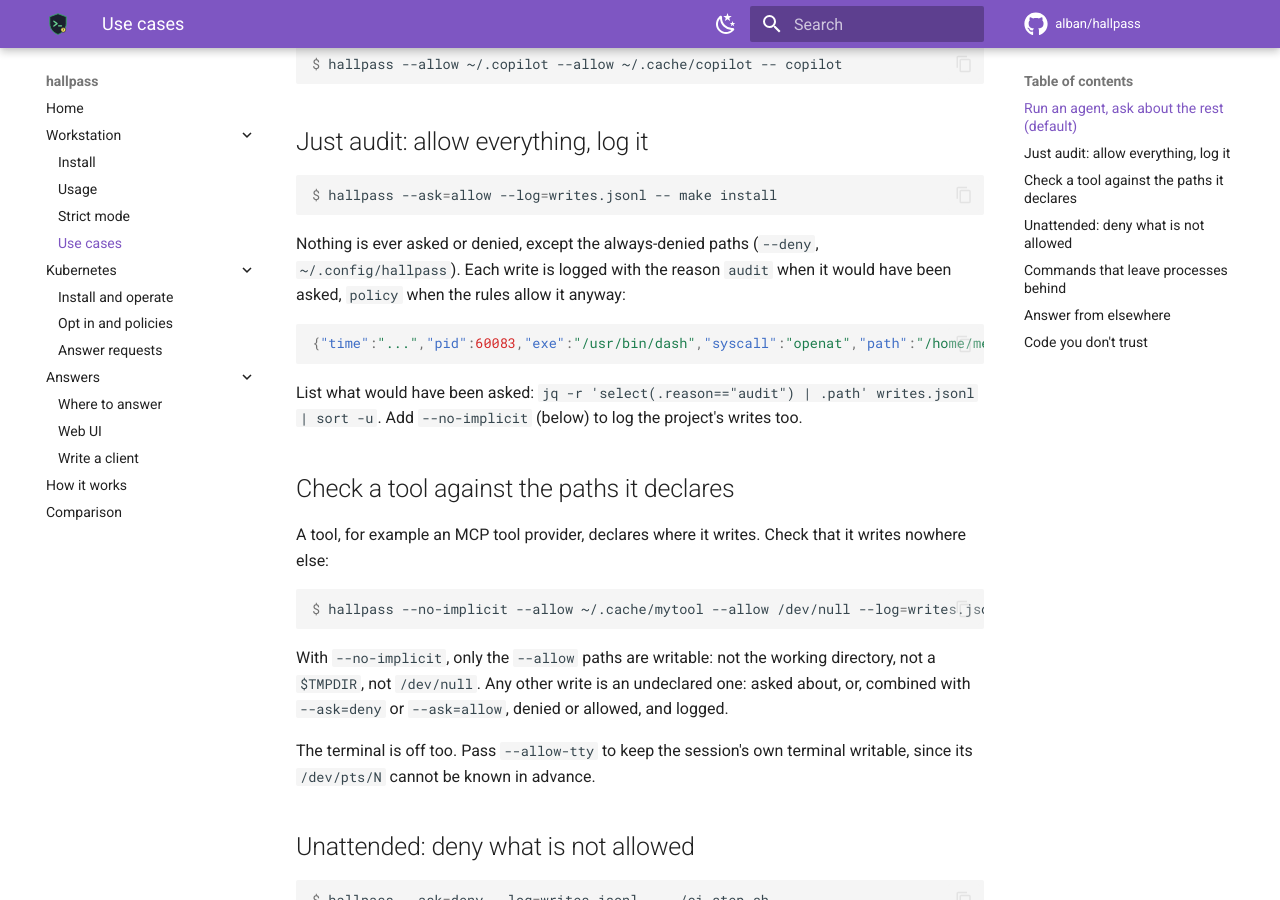
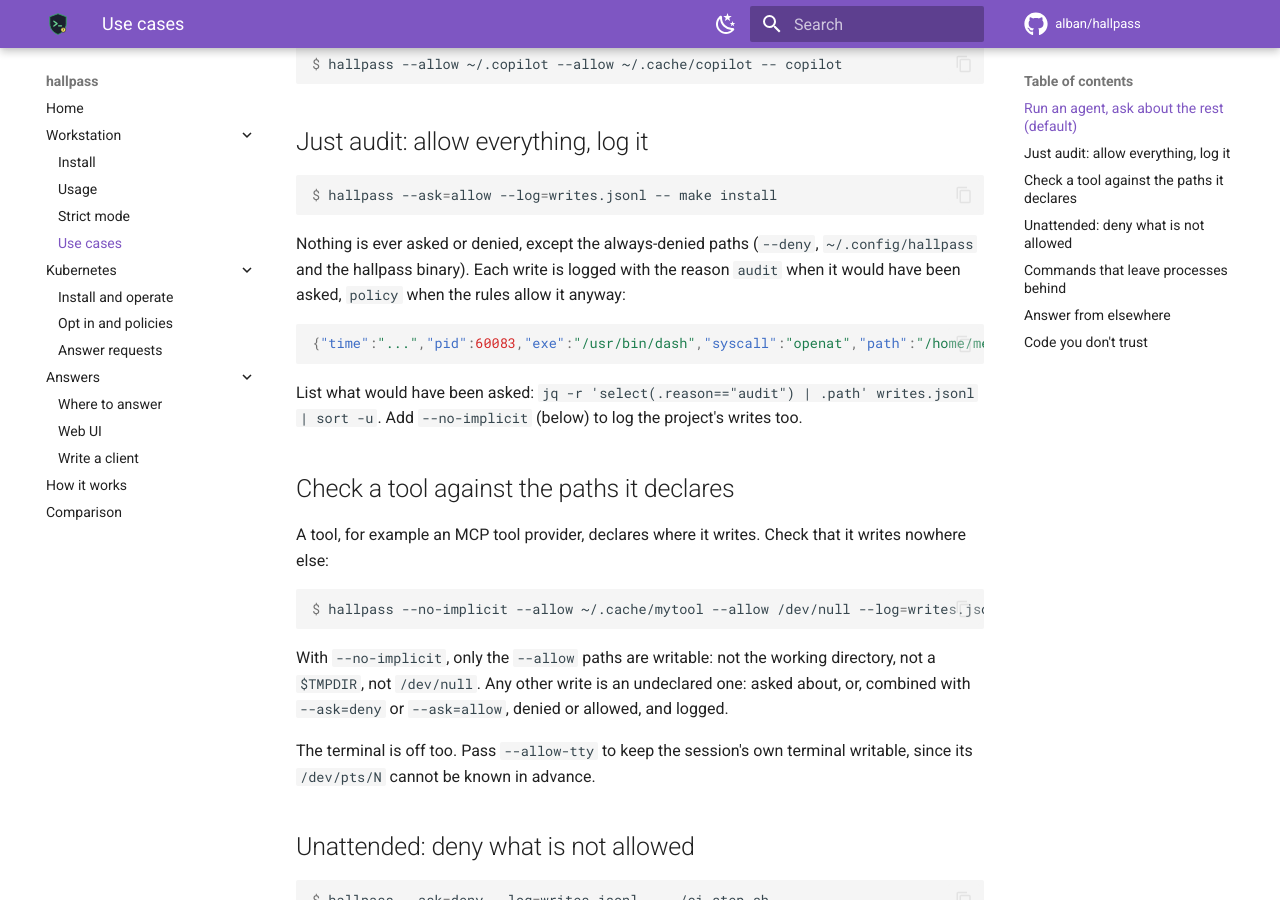
Before and after one commit to alban/hallpass, an MkDocs documentation site: the page built from docs/workstation/use-cases.md, in a window 1280 px wide and 900 px high, scrolled down 401 px. Built offline with MkDocs 1.6.1 and Material for MkDocs 9.7.7, drawn with Linux system fonts in a browser that asks for light colours; comment, search, counter and statistics services are not loaded.

Commit message:
docs: list the hallpass binary among the paths audit mode denies
resolvePaths denies the resolved hallpass binary along with the config
dir, and usage.md says so; use-cases.md still listed only the config
dir.

Co-authored-by: Copilot <223556219+Copilot@users.noreply.github.com>
Signed-off-by: Alban Crequy <albancrequy@microsoft.com>

````diff
--- a/docs/workstation/use-cases.md
+++ b/docs/workstation/use-cases.md
@@ -20,7 +20,7 @@ $ hallpass --allow ~/.copilot --allow ~/.cache/copilot -- copilot
 $ hallpass --ask=allow --log=writes.jsonl -- make install
 ```
 
-Nothing is ever asked or denied, except the always-denied paths (`--deny`, `~/.config/hallpass`). Each write is logged with the reason `audit` when it would have been asked, `policy` when the rules allow it anyway:
+Nothing is ever asked or denied, except the always-denied paths (`--deny`, `~/.config/hallpass` and the hallpass binary). Each write is logged with the reason `audit` when it would have been asked, `policy` when the rules allow it anyway:
 
 ```json
 {"time":"...","pid":60083,"exe":"/usr/bin/dash","syscall":"openat","path":"/home/me/elsewhere","decision":"allow","reason":"audit"}
````
